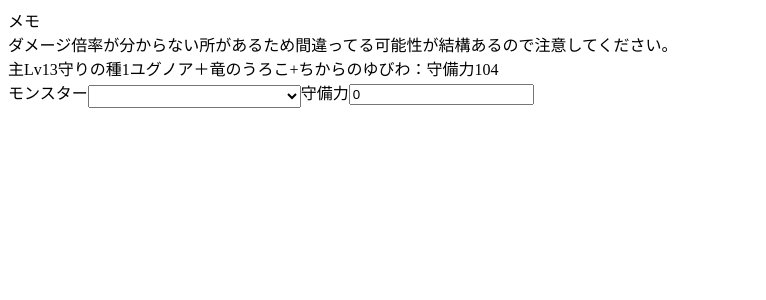
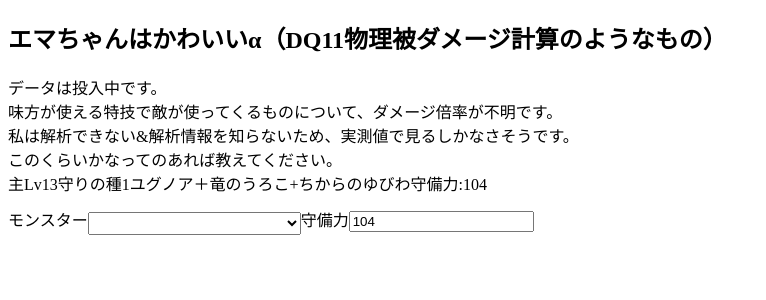
Before and after one commit to bfkbx960/ema-chan-ha-kawaii, a Vue app: page / in a window 1280 px wide. Shown: the top 300 px of the page, without its empty margins (0-766 px from the left). Built offline with nearby package versions, Linux system fonts and the light colour scheme.

Commit message:
説明します

```diff
--- a/public/index.html
+++ b/public/index.html
@@ -16,7 +16,7 @@
     <meta name="viewport" content="width=device-width,initial-scale=1.0">
     <meta name="robots" content="noindex, nofollow" />
     <link rel="icon" href="<%= BASE_URL %>favicon.ico">
-    <title><%= htmlWebpackPlugin.options.title %></title>
+    <title>エマちゃんはかわいい</title>
   </head>
   <body>
     <noscript>
--- a/src/App.vue
+++ b/src/App.vue
@@ -1,11 +1,18 @@
 <template>
   <div id="app">
     <div class="app-memo">
-      <p>メモ</p>
+      <h2>エマちゃんはかわいいα（DQ11物理被ダメージ計算のようなもの）</h2>
       <p>
-        ダメージ倍率が分からない所があるため間違ってる可能性が結構あるので注意してください。
+        データは投入中です。
       </p>
-      <p>主Lv13守りの種1ユグノア＋竜のうろこ+ちからのゆびわ：守備力104</p>
+      <p>
+        味方が使える特技で敵が使ってくるものについて、ダメージ倍率が不明です。
+      </p>
+      <p>
+        私は解析できない&解析情報を知らないため、実測値で見るしかなさそうです。
+      </p>
+      <p>このくらいかなってのあれば教えてください。</p>
+      <p>主Lv13守りの種1ユグノア＋竜のうろこ+ちからのゆびわ守備力:104</p>
     </div>
     <div class="app-input">
       <div class="input">
@@ -47,7 +54,7 @@
   data() {
     return {
       selectedMonster: null,
-      def: 0
+      def: 104
     }
   },
   computed: {
@@ -68,6 +75,10 @@
 </script>
 
 <style>
+.app-memo {
+  margin-bottom: 12px;
+}
+
 .app-memo p {
   margin: 0;
 }
--- a/src/assets/data/monsters.js
+++ b/src/assets/data/monsters.js
@@ -75,7 +75,7 @@
     no: 13,
     name: 'マスク・ザ・ハンサム ※調査中',
     atk: 78,
-    skill_numbers: [1, 4, 7]
+    skill_numbers: [1, 7]
   },
   {
     no: 14,
--- a/src/assets/data/skills.js
+++ b/src/assets/data/skills.js
@@ -21,27 +21,27 @@
   },
   {
     no: 5,
-    name: 'かえん斬り（+5ダメージ）',
+    name: 'かえん斬り（+5ダメージ） ※倍率調査中',
     magnification: 1.2
   },
   {
     no: 6,
-    name: 'ミラクルソード',
+    name: 'ミラクルソード　※倍率調査中',
     magnification: 1
   },
   {
     no: 7,
-    name: 'デュアルカッター（2Hit） ※倍率調査中',
+    name: 'デュアルカッター ※倍率調査中',
     magnification: 1.2
   },
   {
     no: 8,
-    name: 'ムーンサルト',
+    name: 'ムーンサルト ※倍率調査中',
     magnification: 1.3
   },
   {
     no: 9,
-    name: 'しんくうげり',
+    name: 'しんくうげり ※倍率調査中',
     magnification: 1.2
   },
   {
```
